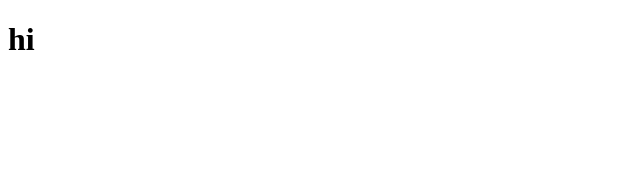
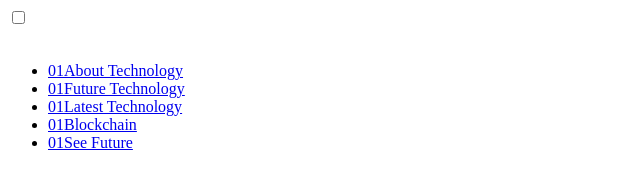
Before and after one commit to hamz-aa/responsive-site-using-scss, a website: page index.html in a window 1280 px wide. Shown: the whole page, without its empty margins (0-640 px from the left). Drawn offline with Linux system fonts and the light colour scheme.

Commit message:
created nav html

```diff
--- a/index.html
+++ b/index.html
@@ -19,6 +19,42 @@
   </head>
 
   <body>
-    <h1>hi</h1>
+    <div class="navigation">
+      <input
+        type="checkbox"
+        name=""
+        id="navi-toggle"
+        class="navigation-checkbox"
+      />
+      <label for="navi-toggle" class="navigation-button">
+        <span class="navigation-icon">&nbsp;</span>
+      </label>
+      <div class="navigation-background">&nbsp;</div>
+      <nav class="navigation-nav">
+        <ul class="navigation-list">
+          <li class="navigation-item">
+            <a href="#" class="navigation-link"
+              ><span>01</span>About Technology</a
+            >
+          </li>
+          <li class="navigation-item">
+            <a href="#" class="navigation-link"
+              ><span>01</span>Future Technology</a
+            >
+          </li>
+          <li class="navigation-item">
+            <a href="#" class="navigation-link"
+              ><span>01</span>Latest Technology</a
+            >
+          </li>
+          <li class="navigation-item">
+            <a href="#" class="navigation-link"><span>01</span>Blockchain</a>
+          </li>
+          <li class="navigation-item">
+            <a href="#" class="navigation-link"><span>01</span>See Future</a>
+          </li>
+        </ul>
+      </nav>
+    </div>
   </body>
 </html>
```
